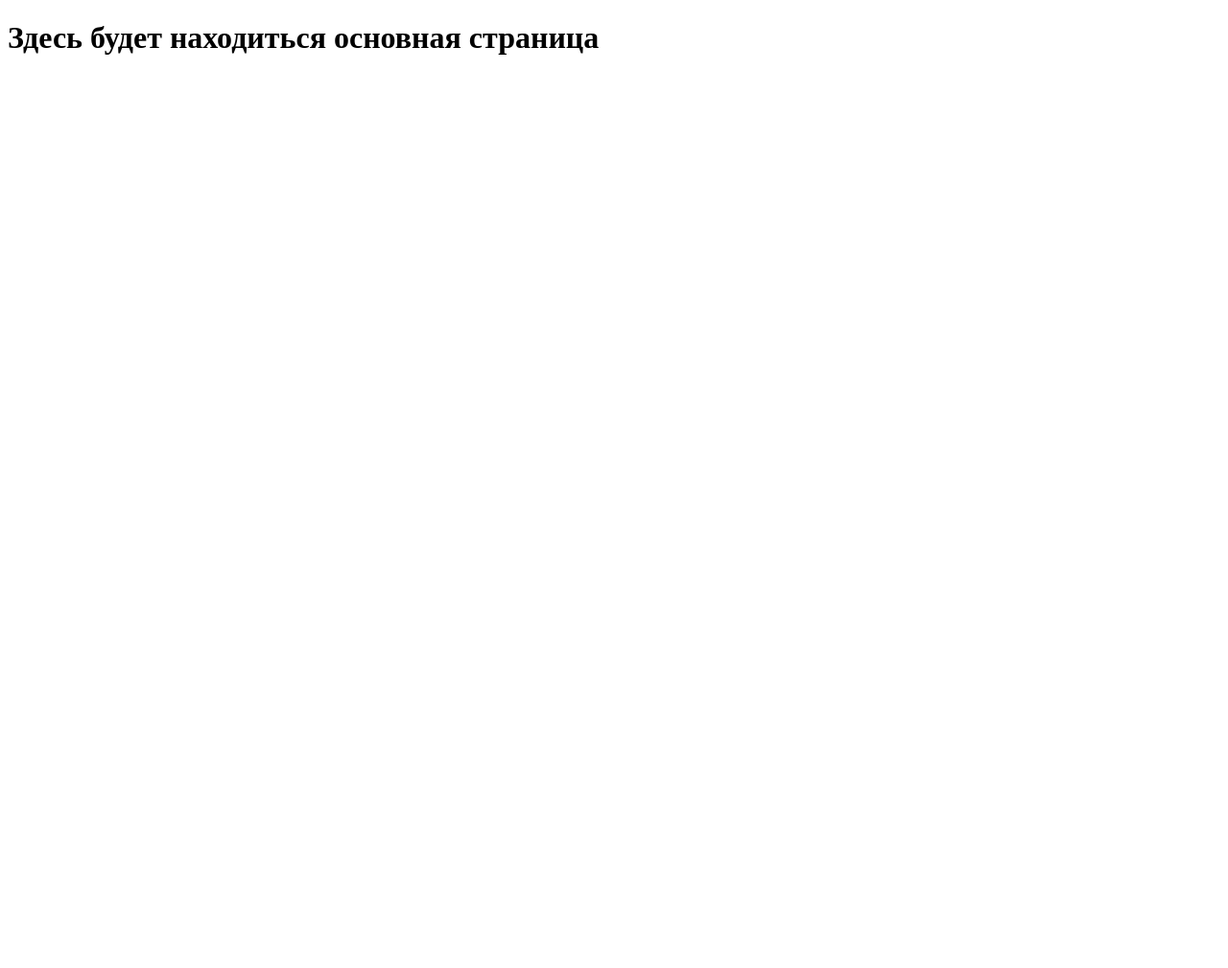
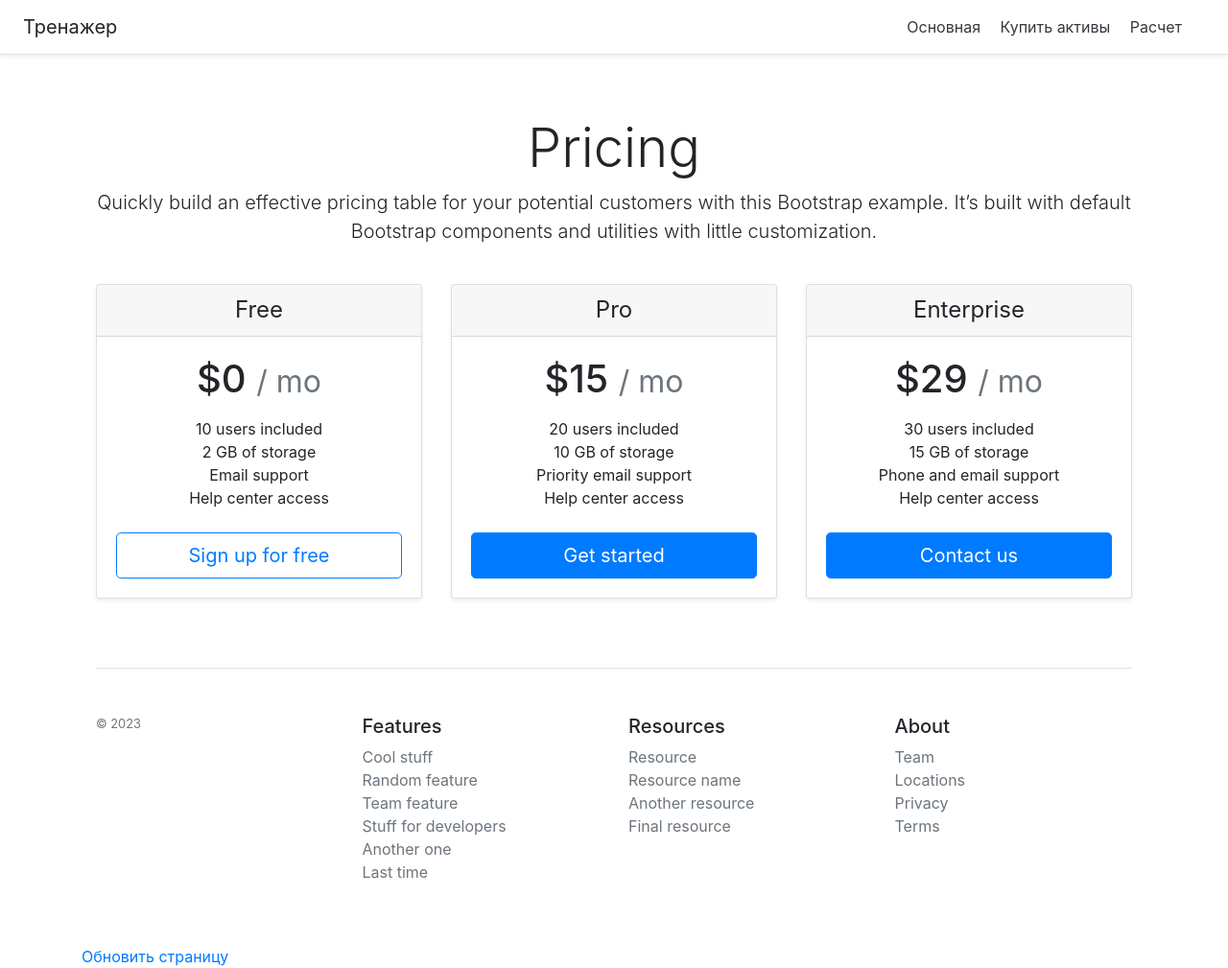
Before and after one commit to HDiman/nn-project_5, a Django app: template stock_trainer/main/templates/main/index.html in a window 1280 px wide. Shown: the whole page at 96% size. Before the commit the page ends 57 px from the top, so only its background shows below. Run offline with Django 4.2, Linux system fonts and the light colour scheme; the template is opened without the code that fills it: most values are stand-ins (such as "Sample title", 1, 10 or a date in 2020).

Commit message:
NN Project_4 ver. 1.2 (Настройка главной страницы)

```diff
--- /dev/null
+++ b/stock_trainer/main/templates/main/Base.html
@@ -0,0 +1,21 @@
+<!DOCTYPE html>
+<html lang="en">
+<head>
+    <meta charset="UTF-8">
+    <title>{% block title %}{% endblock %}</title>
+    <link rel="stylesheet" href="https://cdn.jsdelivr.net/npm/bootstrap@4.3.1/dist/css/bootstrap.min.css" integrity="sha384-ggOyR0iXCbMQv3Xipma34MD+dH/1fQ784/j6cY/iJTQUOhcWr7x9JvoRxT2MZw1T" crossorigin="anonymous">
+</head>
+<body>
+<div class="d-flex flex-column flex-md-row align-items-center p-3 px-md-4 mb-3 bg-white border-bottom shadow-sm">
+    <h5 class="my-0 mr-md-auto font-weight-normal">Тренажер</h5>
+    <nav class="my-2 my-md-0 mr-md-3">
+        <a class="p-2 text-dark" href="#">Основная</a>
+        <a class="p-2 text-dark" href="#">Купить активы</a>
+        <a class="p-2 text-dark" href="#">Расчет</a>
+    </nav>
+</div>
+<div class="container">
+    {% block content %}{% endblock %}
+</div>
+</body>
+</html>
--- a/stock_trainer/main/templates/main/index.html
+++ b/stock_trainer/main/templates/main/index.html
@@ -1,10 +1,105 @@
-<!DOCTYPE html>
-<html lang="en">
-<head>
-    <meta charset="UTF-8">
-    <title>Тренажер</title>
-</head>
+{% extends 'main/base.html' %}
+
+{% block title %}
+{{ title }}
+{% endblock %}
+
+{% block content %}
 <body>
-    <h1>Здесь будет находиться основная страница</h1>
+
+<div class="pricing-header px-3 py-3 pt-md-5 pb-md-4 mx-auto text-center">
+    <h1 class="display-4">Pricing</h1>
+    <p class="lead">Quickly build an effective pricing table for your potential customers with this Bootstrap example. It’s built with default Bootstrap components and utilities with little customization.</p>
+</div>
+
+<div class="container">
+    <div class="card-deck mb-3 text-center">
+        <div class="card mb-4 shadow-sm">
+            <div class="card-header">
+                <h4 class="my-0 font-weight-normal">Free</h4>
+            </div>
+            <div class="card-body">
+                <h1 class="card-title pricing-card-title">$0 <small class="text-muted">/ mo</small></h1>
+                <ul class="list-unstyled mt-3 mb-4">
+                    <li>10 users included</li>
+                    <li>2 GB of storage</li>
+                    <li>Email support</li>
+                    <li>Help center access</li>
+                </ul>
+                <button type="button" class="btn btn-lg btn-block btn-outline-primary">Sign up for free</button>
+            </div>
+        </div>
+        <div class="card mb-4 shadow-sm">
+            <div class="card-header">
+                <h4 class="my-0 font-weight-normal">Pro</h4>
+            </div>
+            <div class="card-body">
+                <h1 class="card-title pricing-card-title">$15 <small class="text-muted">/ mo</small></h1>
+                <ul class="list-unstyled mt-3 mb-4">
+                    <li>20 users included</li>
+                    <li>10 GB of storage</li>
+                    <li>Priority email support</li>
+                    <li>Help center access</li>
+                </ul>
+                <button type="button" class="btn btn-lg btn-block btn-primary">Get started</button>
+            </div>
+        </div>
+        <div class="card mb-4 shadow-sm">
+            <div class="card-header">
+                <h4 class="my-0 font-weight-normal">Enterprise</h4>
+            </div>
+            <div class="card-body">
+                <h1 class="card-title pricing-card-title">$29 <small class="text-muted">/ mo</small></h1>
+                <ul class="list-unstyled mt-3 mb-4">
+                    <li>30 users included</li>
+                    <li>15 GB of storage</li>
+                    <li>Phone and email support</li>
+                    <li>Help center access</li>
+                </ul>
+                <button type="button" class="btn btn-lg btn-block btn-primary">Contact us</button>
+            </div>
+        </div>
+    </div>
+
+    <footer class="pt-4 my-md-5 pt-md-5 border-top">
+        <div class="row">
+            <div class="col-12 col-md">
+                <small class="d-block mb-3 text-muted">© 2023</small>
+            </div>
+            <div class="col-6 col-md">
+                <h5>Features</h5>
+                <ul class="list-unstyled text-small">
+                    <li><a class="text-muted" href="#">Cool stuff</a></li>
+                    <li><a class="text-muted" href="#">Random feature</a></li>
+                    <li><a class="text-muted" href="#">Team feature</a></li>
+                    <li><a class="text-muted" href="#">Stuff for developers</a></li>
+                    <li><a class="text-muted" href="#">Another one</a></li>
+                    <li><a class="text-muted" href="#">Last time</a></li>
+                </ul>
+            </div>
+            <div class="col-6 col-md">
+                <h5>Resources</h5>
+                <ul class="list-unstyled text-small">
+                    <li><a class="text-muted" href="#">Resource</a></li>
+                    <li><a class="text-muted" href="#">Resource name</a></li>
+                    <li><a class="text-muted" href="#">Another resource</a></li>
+                    <li><a class="text-muted" href="#">Final resource</a></li>
+                </ul>
+            </div>
+            <div class="col-6 col-md">
+                <h5>About</h5>
+                <ul class="list-unstyled text-small">
+                    <li><a class="text-muted" href="#">Team</a></li>
+                    <li><a class="text-muted" href="#">Locations</a></li>
+                    <li><a class="text-muted" href="#">Privacy</a></li>
+                    <li><a class="text-muted" href="#">Terms</a></li>
+                </ul>
+            </div>
+        </div>
+    </footer>
+</div>
+
+<a href="Ссылка" onclick="location.reload(); alert('ok'); return false;">Обновить страницу</a>
+<div id="torrent-scanner-popup" style="display: none;"></div>
 </body>
-</html>
+{% endblock %}
```
